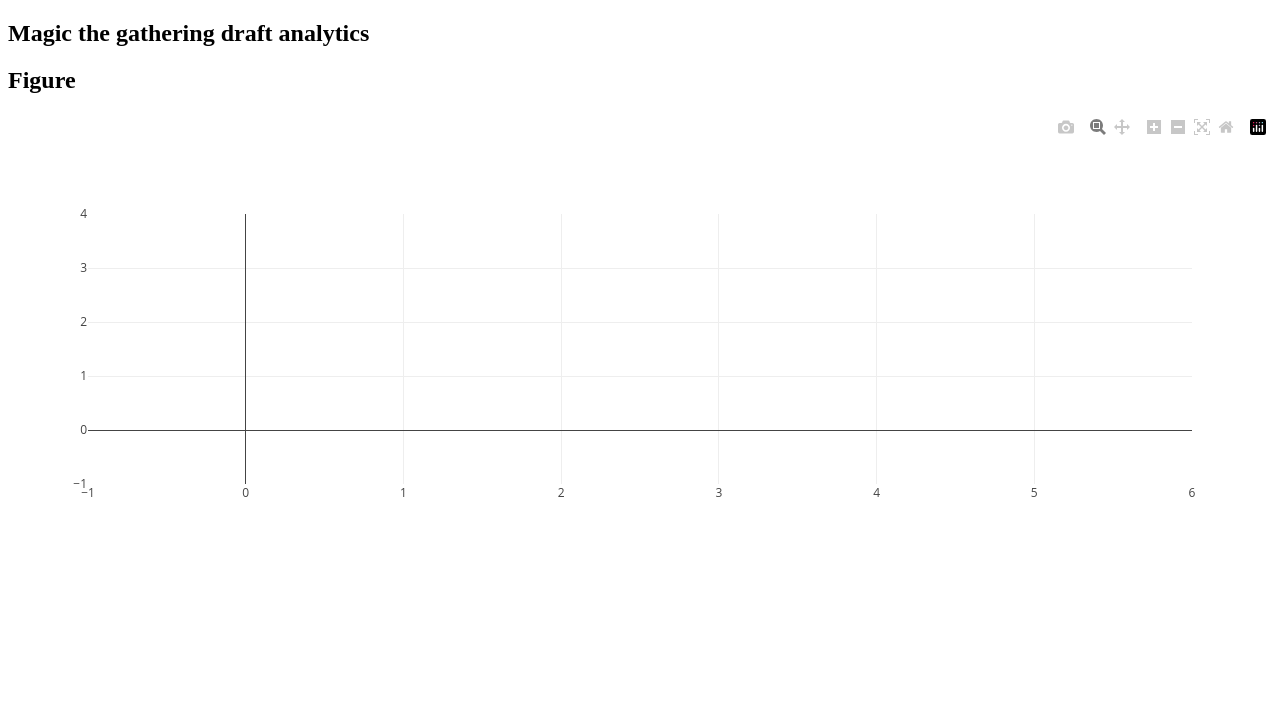
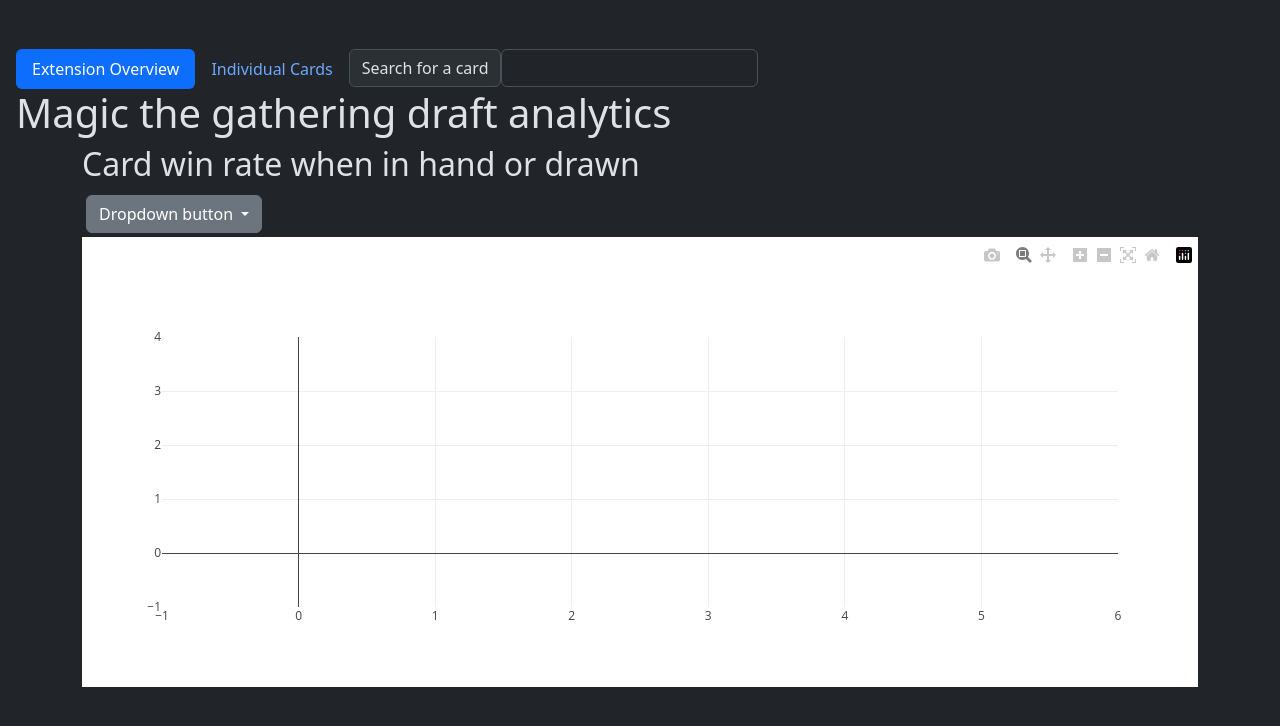
Before and after one commit to pahlisch/mtga_draft_analytics, a Python web app: template flask-app/templates/index.html in a window 1280 px wide. Shown: the top 726 px of the page. Run offline with Jinja, Linux system fonts and the light colour scheme; the template is opened without the code that fills it: most values are stand-ins (such as "Sample title", 1, 10 or a date in 2020); some libraries are stand-ins or nearby versions.

Commit message:
added bootstrap css

```diff
--- a/flask-app/__init__.py
+++ b/flask-app/__init__.py
@@ -7,6 +7,7 @@ def create_app(test_config=None):
     app.config.from_mapping(
         SECRET_KEY='dev'
     )
+
 
     if test_config is None:
         # load the instance config, if it exists, when not testing
--- a/flask-app/static/style.css
+++ b/flask-app/static/style.css
@@ -0,0 +1,3 @@
+.chart {
+    border-radius: 8px;
+}
--- a/flask-app/templates/base.html
+++ b/flask-app/templates/base.html
@@ -1,9 +1,29 @@
 <!doctype html>
+<html lang="en"  data-bs-theme="dark">
+  <header class="bd-header bg-dark py-3 d-flex align-items-stretch border-bottom border-dark">
+    <meta charset="utf-8">
+    <title>MTGA draft analytics</title>
+    <meta name="viewport" content="width=device-width, initial-scale=1">
+    <link href="https://cdn.jsdelivr.net/npm/bootstrap@5.3.0-alpha1/dist/css/bootstrap.min.css" rel="stylesheet" integrity="sha384-GLhlTQ8iRABdZLl6O3oVMWSktQOp6b7In1Zl3/Jr59b6EGGoI1aFkw7cmDA6j6gD" crossorigin="anonymous">
+  </header>
+  <body class="p-3">
+    <ul class="nav nav-pills">
+      <li class="nav-item">
+        <a class="nav-link active" aria-current="page" href="#">Extension Overview</a>
+      </li>
+      <li class="nav-item">
+        <a class="nav-link" href="#">Individual Cards</a>
+      </li>
+      <li class="nav-item">
+        <span class="input-group-text" id="inputGroup-sizing-sm">Search for a card</span>
+      </li>
+      <li>
+        <input type="text" class="form-control" aria-label="Sizing example input" aria-describedby="inputGroup-sizing-sm">
+      </li>
+    </ul>
     <title>{% block title %}{% endblock %} - Flaskr</title>
     <link rel="stylesheet" href="{{ url_for('static', filename='style.css') }}">
-<nav>
       <h1>Magic the gathering draft analytics</h1>
-</nav>
     <section class="content">
       <header>
         {% block header %}{% endblock %}
@@ -13,3 +33,6 @@
         {% endfor %}
         {% block content %}{% endblock %}
     </section>
+    <script src="https://cdn.jsdelivr.net/npm/bootstrap@5.3.0-alpha1/dist/js/bootstrap.bundle.min.js" integrity="sha384-w76AqPfDkMBDXo30jS1Sgez6pr3x5MlQ1ZAGC+nuZB+EYdgRZgiwxhTBTkF7CXvN" crossorigin="anonymous"></script>
+</body>
+<!doctype html>
--- a/flask-app/templates/index.html
+++ b/flask-app/templates/index.html
@@ -1,16 +1,36 @@
 {% extends 'base.html' %}
 
 {% block header %}
-  <h1>{% block title %}Figure{% endblock %}</h1>
+{% endblock %}
 
 {% block content %}
-    <div id='chart' class='chart'”></div>
+    <div class="container">
+      <h2>
+        {% block title %}Card win rate when in hand or drawn{% endblock %}
+      </h2>
+      <div class="row">
+        <div class="col"><div class="dropdown p-1">
+          <button class="btn btn-secondary dropdown-toggle" type="button" id="dropdownMenuButton" data-toggle="dropdown" aria-haspopup="true" aria-expanded="false">
+            Dropdown button
+          </button>
+          <div class="dropdown-menu" aria-labelledby="dropdownMenuButton">
+            <a class="dropdown-item" href="#">Action</a>
+            <a class="dropdown-item" href="#">Another action</a>
+            <a class="dropdown-item" href="#">Something else here</a>
+          </div>
+        </div>
+        </div>
+      </div>
+      <div class="row">
+        <div class="col">
+          <div id='chart' class='chart'”>
+          </div>
+        </div>
+    </div>
+      </div>
       <script src='https://cdn.plot.ly/plotly-latest.min.js'></script>
     <script type='text/javascript'>
     let graphs = {{graphJSON | safe}};
     plot = Plotly.newPlot('chart',graphs,{});
     </script>
-
-
 {% endblock %}
-{% endblock %}
```
Lines whose indentation alone changed are shown as unchanged.
